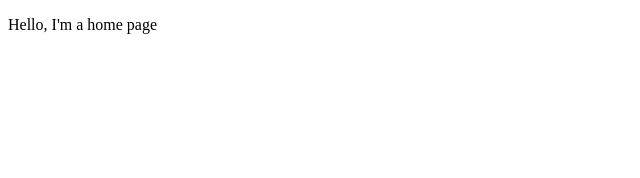
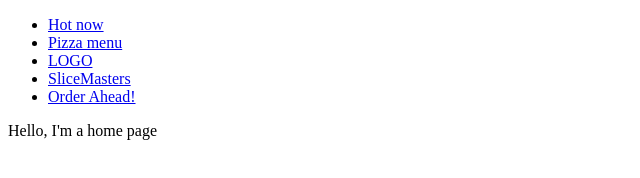
Before and after one commit to maniac23/master-gatsby, a Gatsby site in the folder gatsby/: page / in a window 1280 px wide. Shown: the whole page, without its empty margins (0-640 px from the left). Built offline with nearby package versions, Linux system fonts and the light colour scheme; Gatsby itself is replaced by a stand-in of ours.

Commit message:
Added navigation

```diff
--- /dev/null
+++ b/gatsby/src/components/Nav.js
@@ -0,0 +1,26 @@
+import React from 'react';
+import { Link } from 'gatsby';
+
+export default function Nav() {
+  return (
+    <nav>
+      <ul>
+        <li>
+          <Link to='/'>Hot now</Link>
+        </li>
+        <li>
+          <Link to='/pizzas'>Pizza menu</Link>
+        </li>
+        <li>
+          <Link to='/'>LOGO</Link>
+        </li>
+        <li>
+          <Link to='/slicemasters'>SliceMasters</Link>
+        </li>
+        <li>
+          <Link to='/order'>Order Ahead!</Link>
+        </li>
+      </ul>
+    </nav>
+  );
+}
--- a/gatsby/src/pages/index.js
+++ b/gatsby/src/pages/index.js
@@ -1,7 +1,11 @@
 import React from 'react';
+import Nav from '../components/Nav';
 
 export default function HomePage() {
-  return <div>
-    <p>Hello, I'm a home page</p>
+  return (
+    <div>
+      <Nav />
+      <p>Hello, I'm a home page</p>
     </div>
+  );
 }
```
